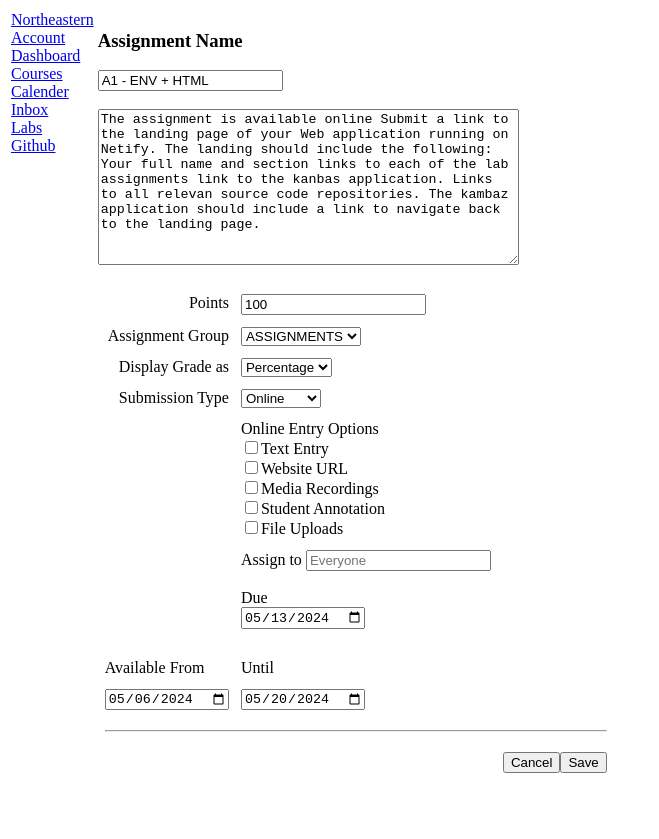
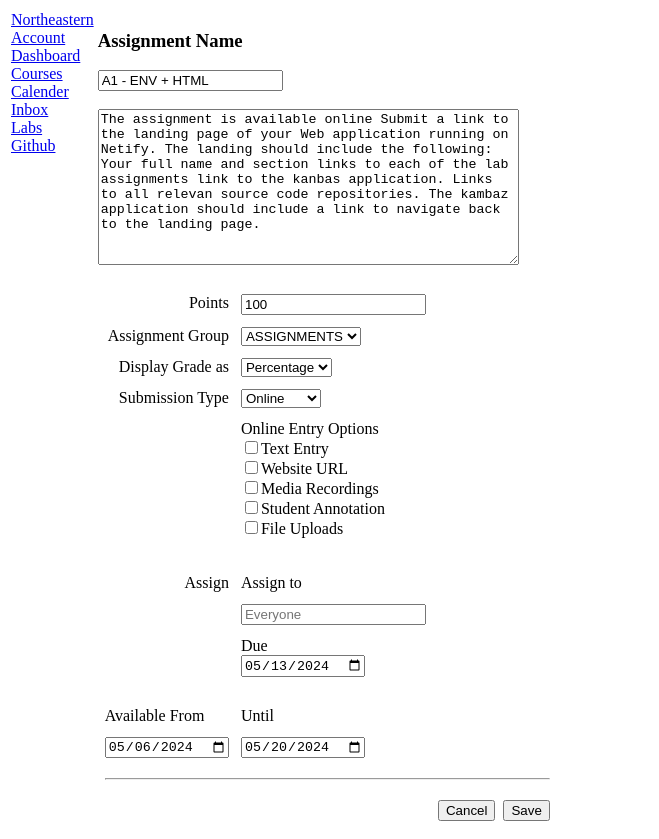
Before and after one commit to Preethi-23102000/kambaz-next-js, a Next.js app: page /Courses/1/Assignments/1 in a window 1280 px wide. Shown: the whole page, without its empty margins (0-659 px from the left). Before the commit the page ends 800 px from the top, so only its background shows below. Built offline with nearby package versions, Linux system fonts and the light colour scheme.

Commit message:
Assignment 1 - removing minor warnings - 2

```diff
--- a/app/(Kambaz)/Courses/[cid]/Assignments/[aid]/page.tsx
+++ b/app/(Kambaz)/Courses/[cid]/Assignments/[aid]/page.tsx
@@ -83,13 +83,29 @@ export default function AssignmentEditor() {
             </td>
           </tr>
           <tr>
-            <td></td>
+            <td colSpan={3}></td>
+          </tr>
+          <tr>
+            <td colSpan={3}></td>
+          </tr>
+          <tr>
+            <td align="right">
+              <label htmlFor="wd-assign-to"> Assign </label>
+            </td>
             <td>
               <label htmlFor="wd-assign-to"> Assign to</label>
-              &nbsp;
+            </td>
+          </tr>
+          <tr>
+            <td> </td>
+            <td>
               <input type="text" placeholder="Everyone" id="wd-assign-to" />
               <br />
-              <br />
+            </td>
+          </tr>
+          <tr>
+            <td> </td>
+            <td>
               <label htmlFor="wd-due-date">Due</label>
               <br />
               <input type="date" id="wd-due-date" defaultValue="2024-05-13" />
@@ -129,7 +145,7 @@ export default function AssignmentEditor() {
           <tr>
             <td colSpan={2}></td>
             <td>
-              <button id="wd-cancel-assignment">Cancel</button>
+              <button id="wd-cancel-assignment">Cancel</button> &nbsp;
               <button id="wd-save-assignment">Save</button>
             </td>
           </tr>
```
